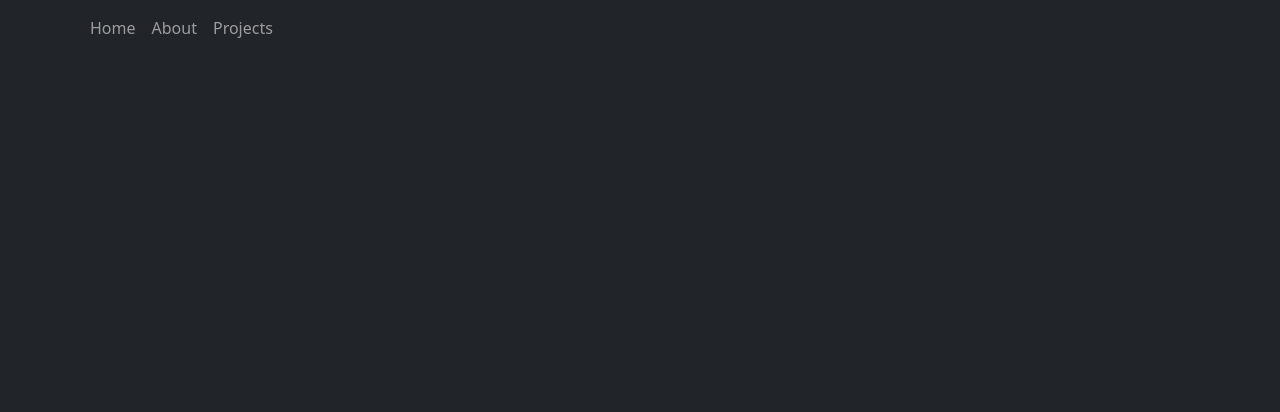
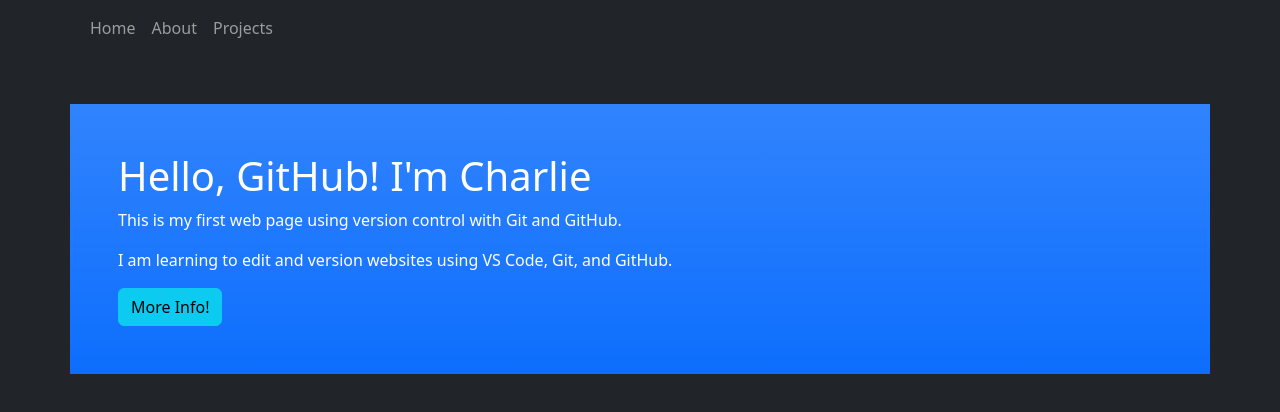
Before and after one commit to charlieT983/web-version-control-portfolio-project, a plain HTML site: page index.html in a window 1280 px wide. Drawn offline with nearby package versions, Linux system fonts and the light colour scheme.

Commit message:
Update index.html

```diff
--- a/index.html
+++ b/index.html
@@ -28,6 +28,17 @@
    <div id="nav-placeholder"></div>
    <!-- Web page content goes inside Bootstrap container(s) -->
 
+<div class="container p-5 my-5 bg-primary bg-gradient  text-white">
+
+  <h1>Hello, GitHub! I'm Charlie </h1>
+  <p>This is my first web page using version control with Git and GitHub.</p>
+  <p>I am learning to edit and version websites using VS Code, Git, and GitHub.</p>
+<button type="button" class="btn btn-info ">More Info!</button>
+
+  </div>
+
+
+
 
    <script>
        // Load only the #site-nav element from navbar.html
```
